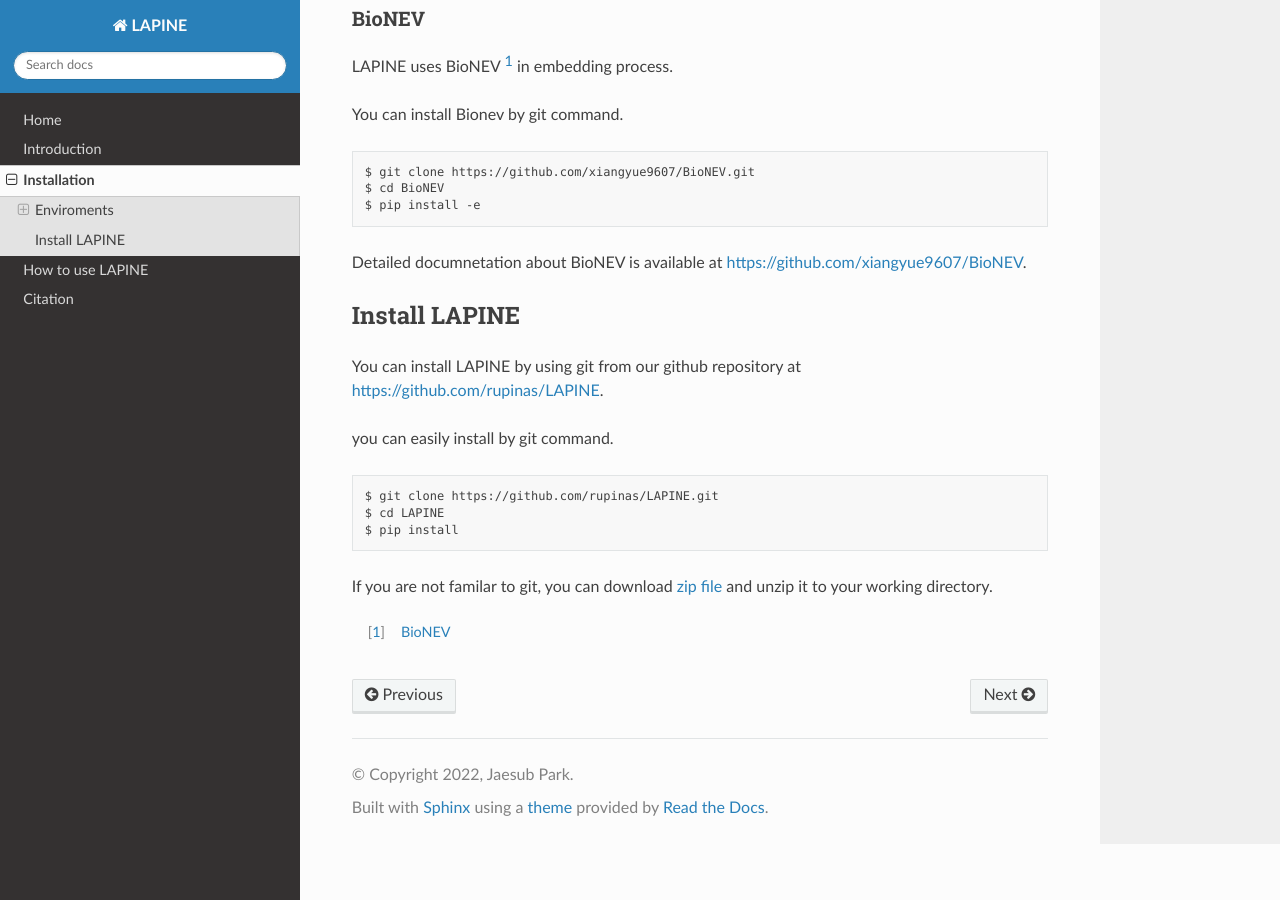
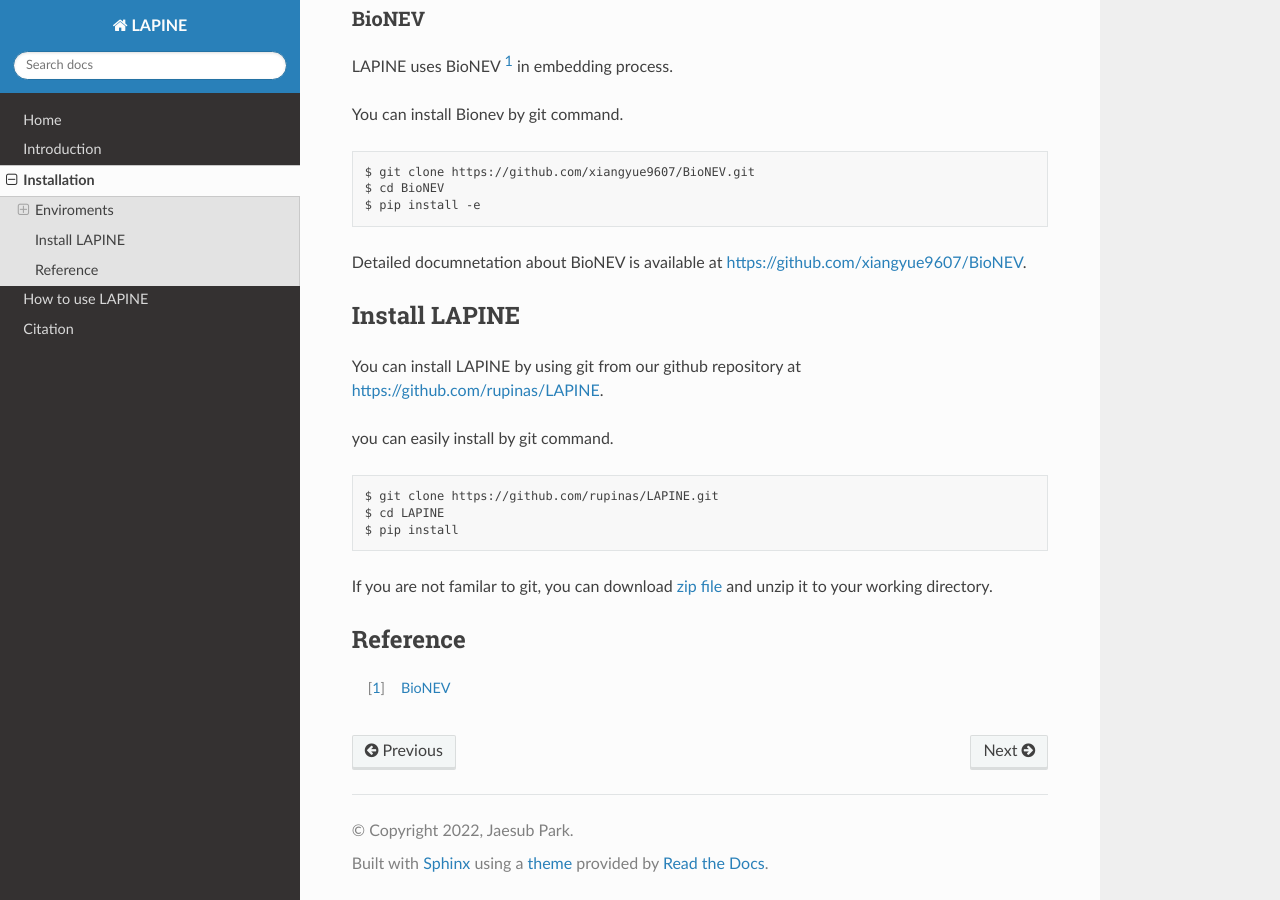
Before and after one commit to rupinas/LAPINE, a Sphinx documentation site: the page built from docs/installation.rst, in a window 1280 px wide and 900 px high, scrolled down 714 px. Built offline with Sphinx 7.4.7 and the Read the Docs theme 2.0.0, drawn with Linux system fonts in a browser that asks for light colours.

```diff
--- a/docs/installation.rst
+++ b/docs/installation.rst
@@ -59,6 +59,6 @@ you can easily install by git command.
 If you are not familar to git, you can download `zip file <https://github.com/rupinas/LAPINE/archive/refs/heads/main.zip/>`_ and unzip it to your working directory.
 
 Reference
-_________
+---------
 
 .. [1] `BioNEV <https://doi.org/10.1093/bioinformatics/btz718/>`_
```
